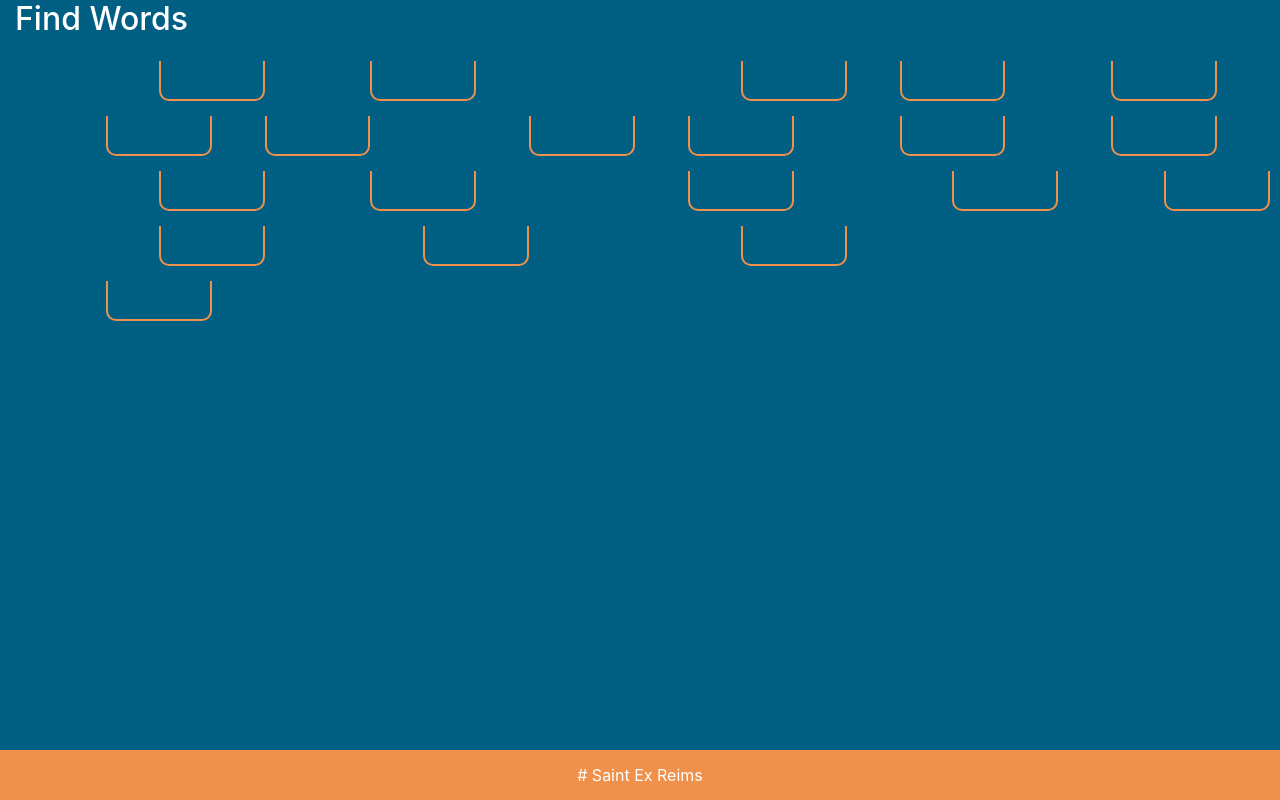
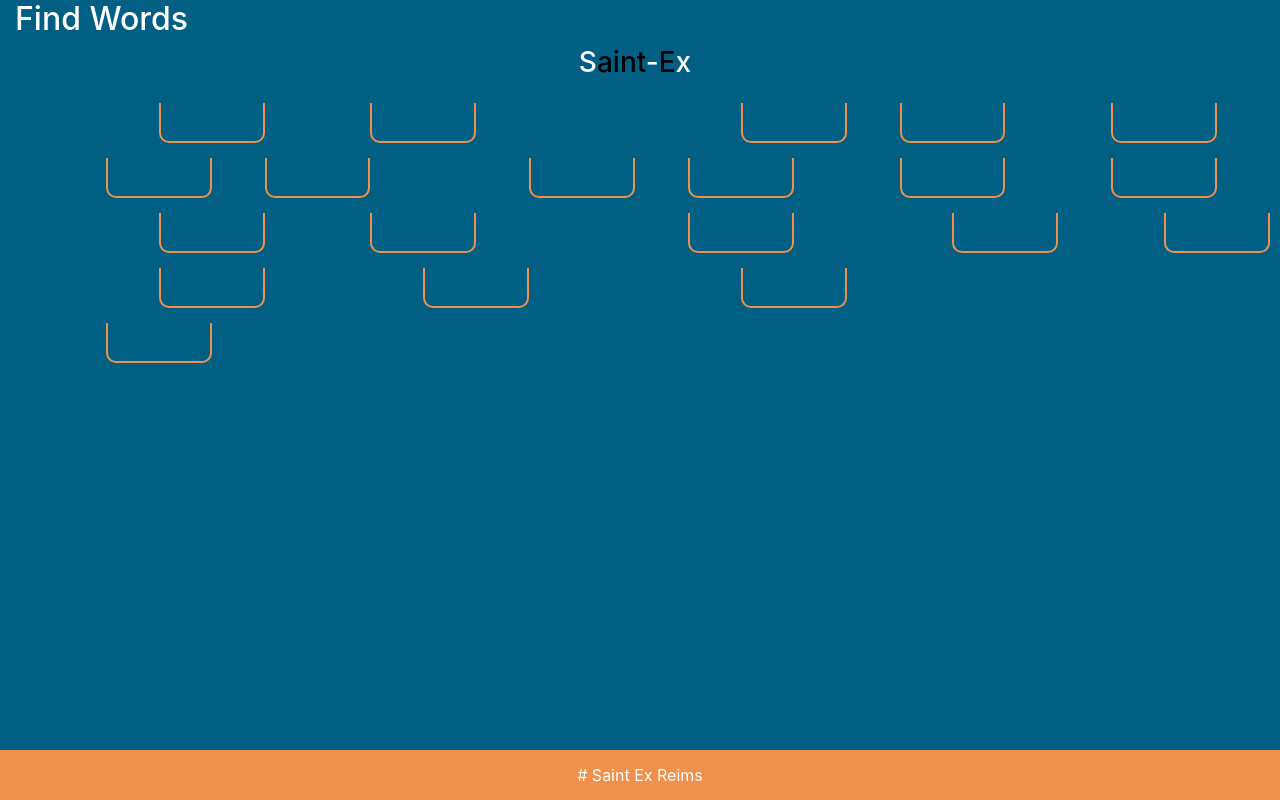
Before and after one commit to WildCodeSchool/reims-0918-js-hackathon-2-ffm, a React (Create React App) app in the folder front/: page /jeu-trouver-saint-ex in a window 1280 px wide. Built offline with nearby package versions, Linux system fonts and the light colour scheme.

Commit message:
find add volet

```diff
--- a/front/src/components/FindWords.css
+++ b/front/src/components/FindWords.css
@@ -9,21 +9,35 @@
   border-bottom-left-radius: 10px;
   border-bottom-right-radius: 10px;
   cursor: pointer;
+  transition-delay: 1s;
 }
-.case_letter_remplissage {
+.case_letter_filling {
   background-color: #ef914b;
   width: 100%;
   height: 0;
   position: absolute;
   left: 0;
   bottom: 0;
-  transition: all 0.5s;
+  transition: all 0.3s;
   border-bottom-left-radius: 8px;
   border-bottom-right-radius: 8px;
   overflow: hidden;
   font-family: "cobolbold";
 }
-.case_letter:active .case_letter_remplissage {
+.case_letter_find {
+  background-color: #ef914b;
+  width: 100%;
+  height: 100%;
+  position: absolute;
+  left: 0;
+  bottom: 0;
+  transition: all 0.3s;
+  border-bottom-left-radius: 8px;
+  border-bottom-right-radius: 8px;
+  overflow: hidden;
+  font-family: "cobolbold";
+}
+.case_letter:active .case_letter_filling {
   height: 100%;
   -webkit-box-shadow: inset 0 1px 1px 0 #000;
   box-shadow: inset 0 1px 1px 0 #000;
--- a/front/src/components/FindWords.js
+++ b/front/src/components/FindWords.js
@@ -1,4 +1,4 @@
-import React, { Component } from "react";
+import React, { Component, Fragment } from "react";
 import { Row, Col } from "reactstrap";
 import "./FindWords.css";
 
@@ -8,7 +8,18 @@
     this.state = {
       case_letters: { first: [], second: [] },
       letters: ["a", "i", "n", "t", "E"],
-      position_letter: []
+      word: {
+        S: { find: true },
+        a: { find: false },
+        i: { find: false },
+        n: { find: false },
+        t: { find: false },
+        "-": { find: true },
+        E: { find: false },
+        x: { find: true }
+      },
+
+      number_find: 0
     };
   }
   case_letters = [];
@@ -16,13 +27,11 @@
   getRandomNumber = length => Math.floor(Math.random() * Math.floor(length));
 
   generate_place_letter() {
-    let oneCard = 0;
     const deck = [];
     const listNumberRandom = [];
     for (let i = 0; i < 5; i++) {
       const randomN = this.getRandomNumber(20);
       if (!listNumberRandom.includes(randomN)) {
-        oneCard = randomN;
         listNumberRandom.push(randomN);
         deck.push({ letter: this.state.letters[i], position: randomN });
       } else {
@@ -31,13 +40,66 @@
     }
     return deck;
   }
+
+  find_letter(index, letter_find) {
+    if (letter_find === "a" && this.state.number_find === 0) {
+      const letter = { ...this.state.word };
+      letter["a"].find = true;
+      this.setState({
+        word: letter,
+        number_find: this.state.number_find + 1
+      });
+    } else if (letter_find === "i" && this.state.number_find === 1) {
+      const letter = { ...this.state.word };
+      letter["i"].find = true;
+      this.setState({
+        word: letter,
+        number_find: this.state.number_find + 1
+      });
+    } else if (letter_find === "n" && this.state.number_find === 2) {
+      const letter = { ...this.state.word };
+      letter["i"].find = true;
+      this.setState({
+        word: letter,
+        number_find: this.state.number_find + 1
+      });
+    } else if (letter_find === "t" && this.state.number_find === 3) {
+      const letter = { ...this.state.word };
+      letter["i"].find = true;
+      this.setState({
+        word: letter,
+        number_find: this.state.number_find + 1
+      });
+    } else if (letter_find === "E" && this.state.number_find === 4) {
+      const letter = { ...this.state.word };
+      letter["i"].find = true;
+      this.setState({
+        word: letter,
+        number_find: this.state.number_find + 1
+      });
+    } else {
+      this.setState({
+        word: {
+          S: { find: true },
+          a: { find: false },
+          i: { find: false },
+          n: { find: false },
+          t: { find: false },
+          "-": { find: true },
+          E: { find: false },
+          x: { find: true }
+        },
+        number_find: 0
+      });
+    }
+  }
+
   componentDidMount() {
     const position_letter = this.generate_place_letter();
     for (let i = 0; i < 20; i++) {
       const letter = position_letter.filter(letter => {
         return letter.position === i;
       });
-      console.log(letter);
       const currentLetter = letter[0]
         ? {
             offset: Math.ceil(Math.random() * Math.floor(3)),
@@ -52,10 +114,8 @@
       case_letters: {
         first: this.case_letters.slice(0, 10),
         second: this.case_letters.slice(10)
-      },
-      position_letter
+      }
     });
-    console.log(position_letter);
   }
   render() {
     return (
@@ -63,33 +123,106 @@
         <h2>Find Words</h2>
         {this.case_letters.length > 1 ? (
           <Row style={{ paddingRight: "10px" }}>
+            <Col xs="12" className="text-center">
+              <h3>
+                {Object.keys(this.state.word).map((letter, index) =>
+                  this.state.word[letter].find ? (
+                    <span key={index} style={{ color: "white" }}>
+                      {letter}
+                    </span>
+                  ) : (
+                    <span key={index} style={{ color: "black" }}>
+                      {letter}
+                    </span>
+                  )
+                )}
+              </h3>
+            </Col>
             <Col xs="12" sm="6">
               <Row>
                 {this.state.case_letters.first.map((letter, index) => (
+                  <Fragment key={index}>
+                    {letter.letter ? (
+                      !this.state.word[letter.letter].find ? (
                         <Col
                           xs={{ size: "2", offset: letter.offset }}
                           className="case_letter"
-                    key={index}
+                          onClick={() => this.find_letter(index, letter.letter)}
                         >
-                    <div className="case_letter_remplissage text-center">
+                          <div
+                            id={index}
+                            className={
+                              this.state.word[letter.letter].find
+                                ? "case_letter_find case_letter_filling text-center"
+                                : "case_letter_filling text-center"
+                            }
+                          >
                             <h2>{letter.letter ? letter.letter : ""}</h2>
                           </div>
                         </Col>
+                      ) : (
+                        <Col
+                          xs={{ size: "2", offset: letter.offset }}
+                          className="case_letter"
+                        >
+                          <div
+                            id={index}
+                            className={
+                              this.state.word[letter.letter].find
+                                ? "case_letter_find case_letter_filling text-center"
+                                : "case_letter_filling text-center"
+                            }
+                          >
+                            <h2>{letter.letter ? letter.letter : ""}</h2>
+                          </div>
+                        </Col>
+                      )
+                    ) : (
+                      <Col
+                        xs={{ size: "2", offset: letter.offset }}
+                        className="case_letter"
+                      >
+                        <div className="case_letter_filling text-center">
+                          <h2>{letter.letter ? letter.letter : ""}</h2>
+                        </div>
+                      </Col>
+                    )}
+                  </Fragment>
                 ))}
               </Row>
             </Col>
             <Col xs="12" sm="6">
               <Row>
                 {this.state.case_letters.second.map((letter, index) => (
+                  <Fragment key={index}>
+                    {letter.letter ? (
                       <Col
                         xs={{ size: "2", offset: letter.offset }}
                         className="case_letter"
-                    key={index}
+                        onClick={() => this.find_letter(index, letter.letter)}
                       >
-                    <div className="case_letter_remplissage text-center">
+                        <div
+                          id={index}
+                          className={
+                            this.state.word[letter.letter].find
+                              ? "case_letter_find case_letter_filling text-center"
+                              : "case_letter_filling text-center"
+                          }
+                        >
                           <h2>{letter.letter ? letter.letter : ""}</h2>
                         </div>
                       </Col>
+                    ) : (
+                      <Col
+                        xs={{ size: "2", offset: letter.offset }}
+                        className="case_letter"
+                      >
+                        <div className="case_letter_filling text-center">
+                          <h2>{letter.letter ? letter.letter : ""}</h2>
+                        </div>
+                      </Col>
+                    )}
+                  </Fragment>
                 ))}
               </Row>
             </Col>
--- a/front/src/components/Home.js
+++ b/front/src/components/Home.js
@@ -1,6 +1,5 @@
 import React, { Component } from "react";
 import Navbar from "./Navbar";
-import { Row, Col, Container } from "reactstrap";
 import MainTitle from "./MainTitle";
 
 export class Home extends Component {
```
Also changed, not shown: 1 other file (tests, documents, lock files or other folders). Lines whose indentation alone changed are shown as unchanged.
